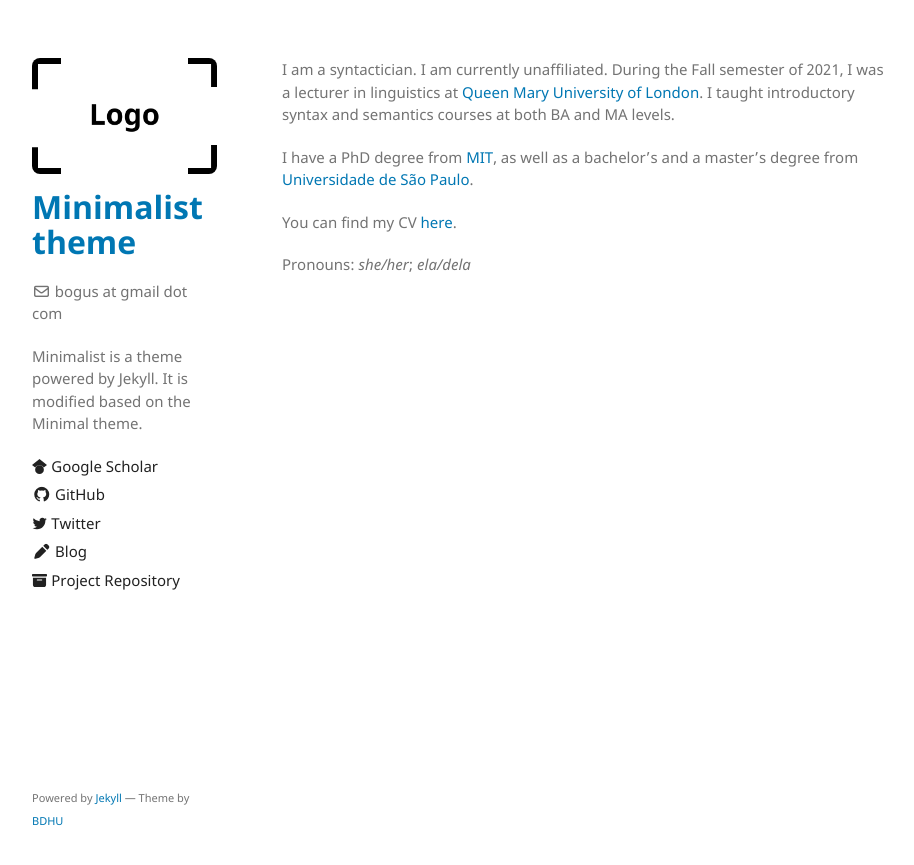
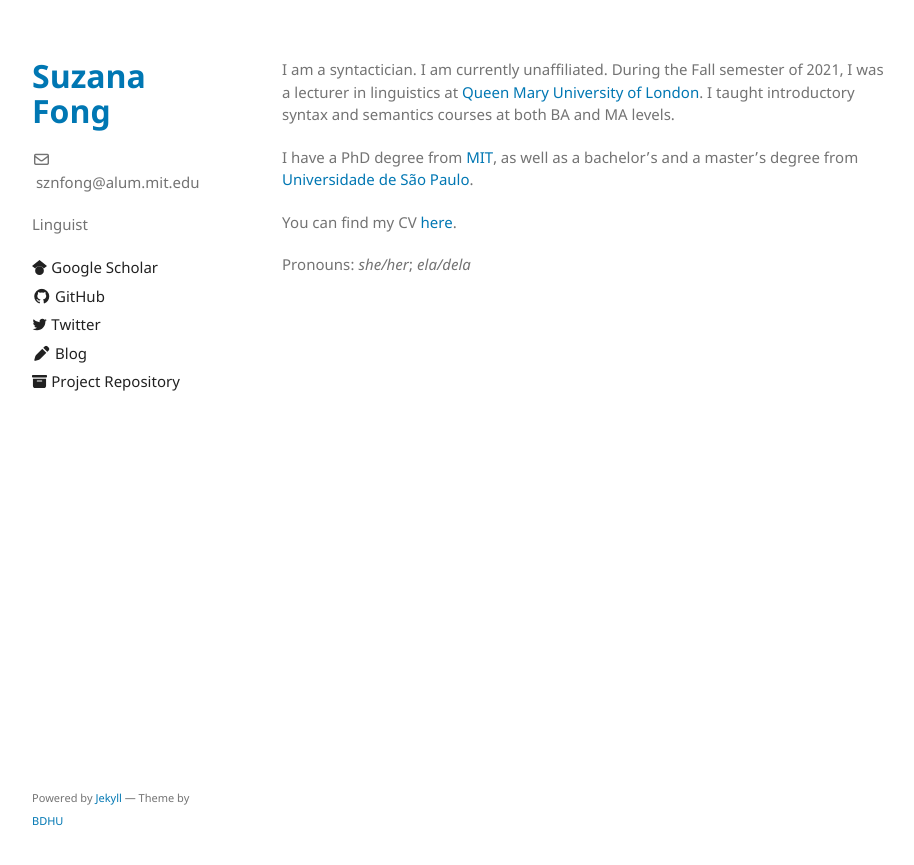
Before and after one commit to sznfng/sznfng.github.io, a Jekyll site: the page built from index.md, in a window 1280 px wide. Shown: the top 865 px of the page, without its empty margins (178-1092 px from the left). Built offline with Jekyll 4.4.1, drawn with Linux system fonts in a browser that asks for light colours.

Commit message:
Update _config.yml

```diff
--- a/_config.yml
+++ b/_config.yml
@@ -1,7 +1,7 @@
-title: Minimalist theme
-logo: /assets/img/logo.png
-email: bogus at gmail dot com
-description: Minimalist is a theme powered by Jekyll. It is modified based on the Minimal theme.
+title: Suzana Fong
+logo: false
+email: sznfong@alum.mit.edu
+description: Linguist
 show_downloads: false
 google_analytics: UA-108144808-1
 color-scheme: auto
```
